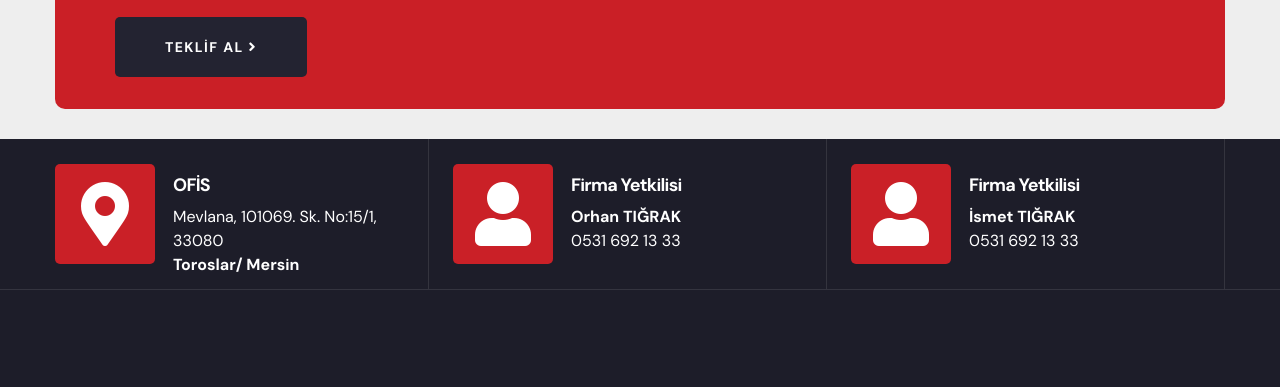
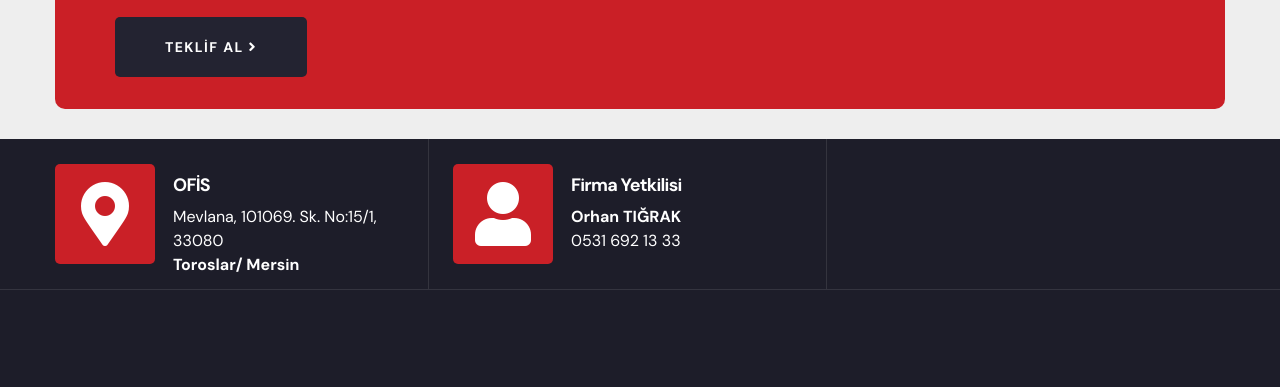
Before and after one commit to enginagleman193-dev/secevdeneve, a plain HTML site: page index.html in a window 1280 px wide. Shown: the part 6000-6387 px from the top of the page. Drawn offline with Linux system fonts and the light colour scheme; files whose address does not match are found by name.

Commit message:
Remove contact info block for İsmet TIĞRAK

```diff
--- a/index.html
+++ b/index.html
@@ -541,15 +541,7 @@ gerek şehirler arası nakliyat hizmetlerinize profesyonel çözümler üretmeyi
                             <a href="tel:0531 692 13 33">0531 692 13 33</a></div>
                         </div>
                     </div>
-                    <div class="contact-info-block col-lg-4 col-md-6 col-sm-12 wow fadeInRight">
-                        <div class="inner-box">
-                            <div class="icon-box"><i class="fa fa-user"></i></div>
-                            <h4 class="title">Firma Yetkilisi</h4>
-                            <div class="text">
-                            <a href="tel:0531 692 13 331"><b>İsmet TIĞRAK</b></a><br>
-                            <a href="tel:0531 692 13 33">0531 692 13 33</a></div>
-                        </div>
-                    </div>
+
                 </div>
             </div>
         </div>
```
